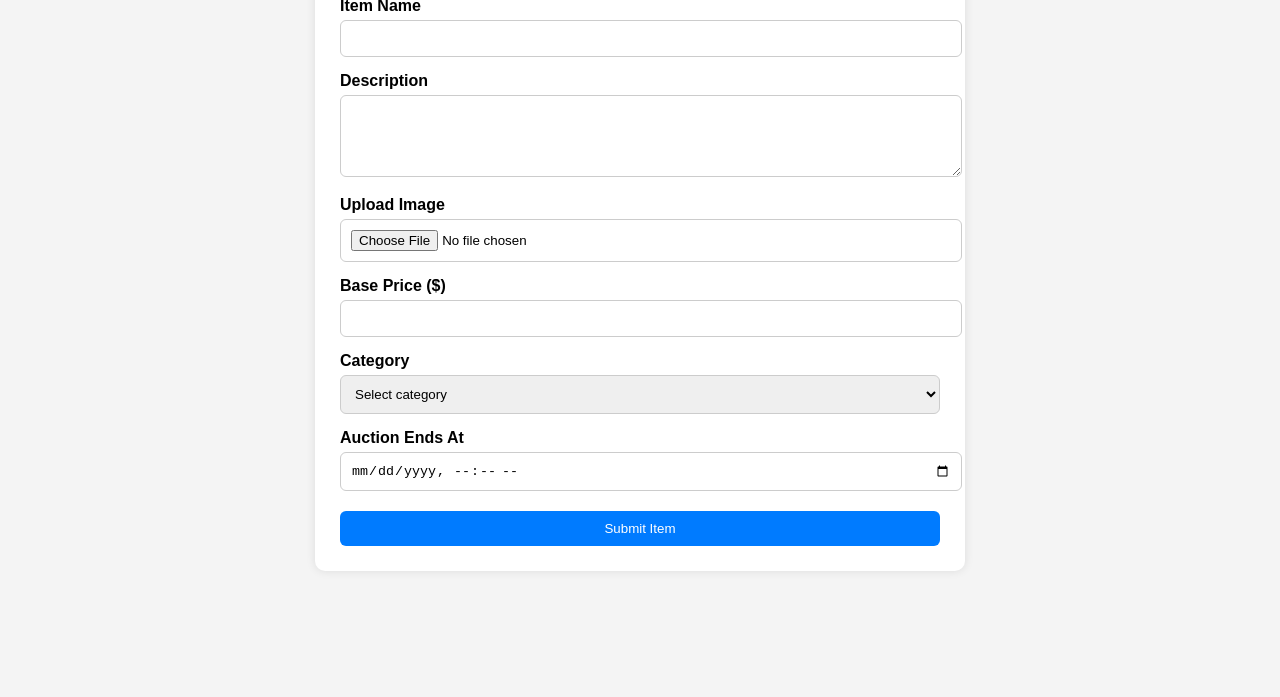
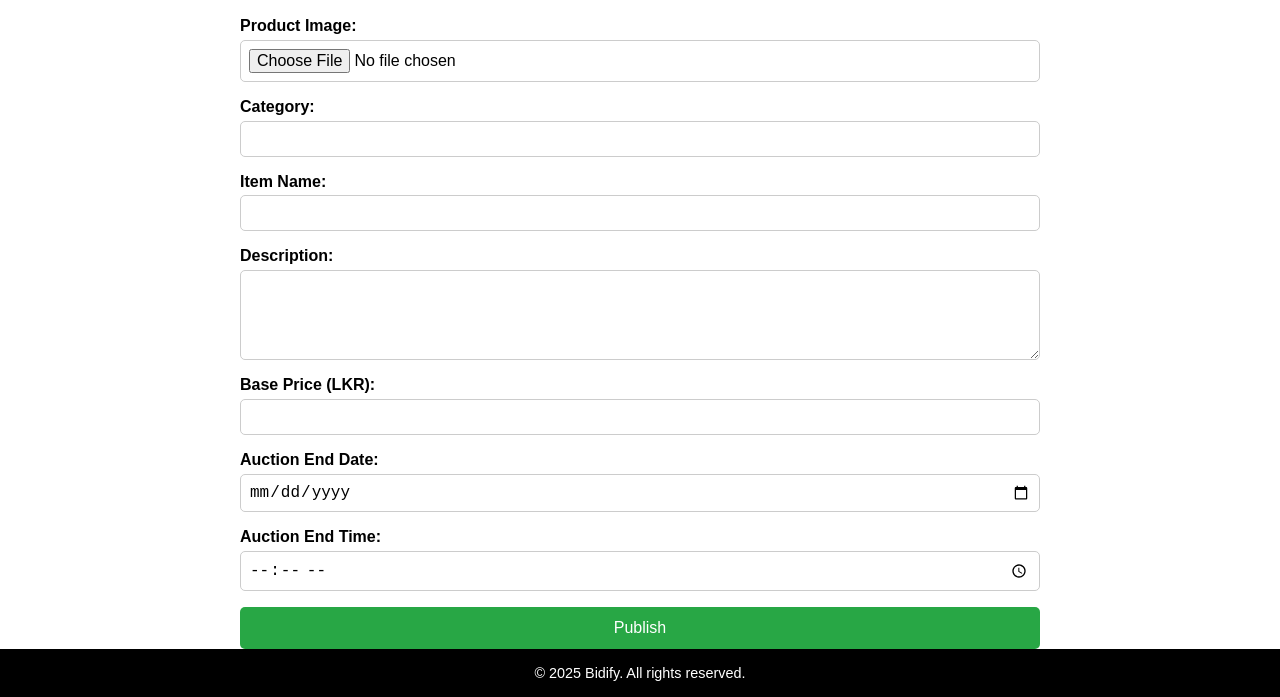
Before and after one commit to BinadaPasandul/projectOOP, a plain HTML site: page index.html in a window 1280 px wide. Shown: the part 144-841 px from the top of the page. Before the commit the page ends 800 px from the top, so only its background shows below. Drawn offline with Linux system fonts and the light colour scheme.

Commit message:
added css

```diff
--- a/index.html
+++ b/index.html
@@ -3,39 +3,55 @@
 <head>
   <meta charset="UTF-8" />
   <meta name="viewport" content="width=device-width, initial-scale=1.0" />
-  <title>Item Listing - Seller</title>
+  <title>Bidify - Add New Product</title>
   <link rel="stylesheet" href="style.css" />
 </head>
 <body>
-  <div class="container">
-    <h2>List a New Item</h2>
-    <form id="listingForm">
-      <label for="itemName">Item Name</label>
-      <input type="text" id="itemName" name="itemName" required />
+  <header>
+    <div class="container">
+      <h1>Bidify</h1>
+    </div>
+  </header>
 
-      <label for="description">Description</label>
-      <textarea id="description" name="description" rows="4" required></textarea>
+  <main class="container">
+    <h2>Add New Product</h2>
+    <form class="product-form">
+      <label>Product Image:
+        <input type="file" name="image" accept="image/*" required />
+      </label>
 
-      <label for="image">Upload Image</label>
-      <input type="file" id="image" name="image" accept="image/*" required />
+      <label>Category:
+        <input type="text" name="category" required />
+      </label>
 
-      <label for="basePrice">Base Price ($)</label>
-      <input type="number" id="basePrice" name="basePrice" min="0" required />
+      <label>Item Name:
+        <input type="text" name="itemName" required />
+      </label>
 
-      <label for="category">Category</label>
-      <select id="category" name="category" required>
-        <option value="">Select category</option>
-        <option value="electronics">Electronics</option>
-        <option value="fashion">Fashion</option>
-        <option value="antiques">Antiques</option>
-        <option value="collectibles">Collectibles</option>
-      </select>
+      <label>Description:
+        <textarea name="description" rows="4" required></textarea>
+      </label>
 
-      <label for="endTime">Auction Ends At</label>
-      <input type="datetime-local" id="endTime" name="endTime" required />
+      <label>Base Price (LKR):
+        <input type="number" name="basePrice" min="0" required />
+      </label>
 
-      <button type="submit">Submit Item</button>
+      <label>Auction End Date:
+        <input type="date" name="endDate" required />
+      </label>
+
+      <label>Auction End Time:
+        <input type="time" name="endTime" required />
+      </label>
+
+      <button type="submit" class="publish-btn">Publish</button>
     </form>
-  </div>
+  </main>
+
+  <footer>
+    <div class="container">
+      <p>&copy; 2025 Bidify. All rights reserved.</p>
+    </div>
+  </footer>
 </body>
 </html>
--- a/style.css
+++ b/style.css
@@ -1,48 +1,70 @@
 body {
+    margin: 0;
     font-family: Arial, sans-serif;
-    background-color: #f4f4f4;
-    padding: 40px;
+    background-color: white;
+    color: #000;
+  }
+
+  header,
+  footer {
+    background-color: #000;
+    color: #fff;
+    padding: 1rem 0;
+    text-align: center;
   }
 
   .container {
-    max-width: 600px;
+    width: 90%;
+    max-width: 800px;
     margin: auto;
-    background: white;
-    padding: 25px;
-    border-radius: 10px;
-    box-shadow: 0 0 10px rgba(0, 0, 0, 0.1);
+  }
+
+  h1 {
+    margin: 0;
   }
 
   h2 {
+    margin-top: 2rem;
     text-align: center;
-    margin-bottom: 20px;
   }
 
-  form label {
-    display: block;
-    margin-top: 15px;
+  .product-form {
+    display: flex;
+    flex-direction: column;
+    gap: 1rem;
+    margin-top: 2rem;
+  }
+
+  .product-form label {
+    display: flex;
+    flex-direction: column;
     font-weight: bold;
   }
 
-  form input,
-  form textarea,
-  form select,
-  form button {
-    width: 100%;
-    padding: 10px;
-    margin-top: 5px;
+  .product-form input,
+  .product-form textarea {
+    padding: 0.5rem;
+    font-size: 1rem;
+    margin-top: 0.3rem;
     border: 1px solid #ccc;
-    border-radius: 6px;
+    border-radius: 5px;
   }
 
-  form button {
-    background-color: #007bff;
+  .publish-btn {
+    background-color: #28a745;
     color: white;
     border: none;
-    margin-top: 20px;
+    padding: 0.75rem;
+    font-size: 1rem;
+    border-radius: 5px;
     cursor: pointer;
   }
 
-  form button:hover {
-    background-color: #0056b3;
+  .publish-btn:hover {
+    background-color: #218838;
   }
+
+  footer p {
+    margin: 0;
+    font-size: 0.9rem;
+  }
```
